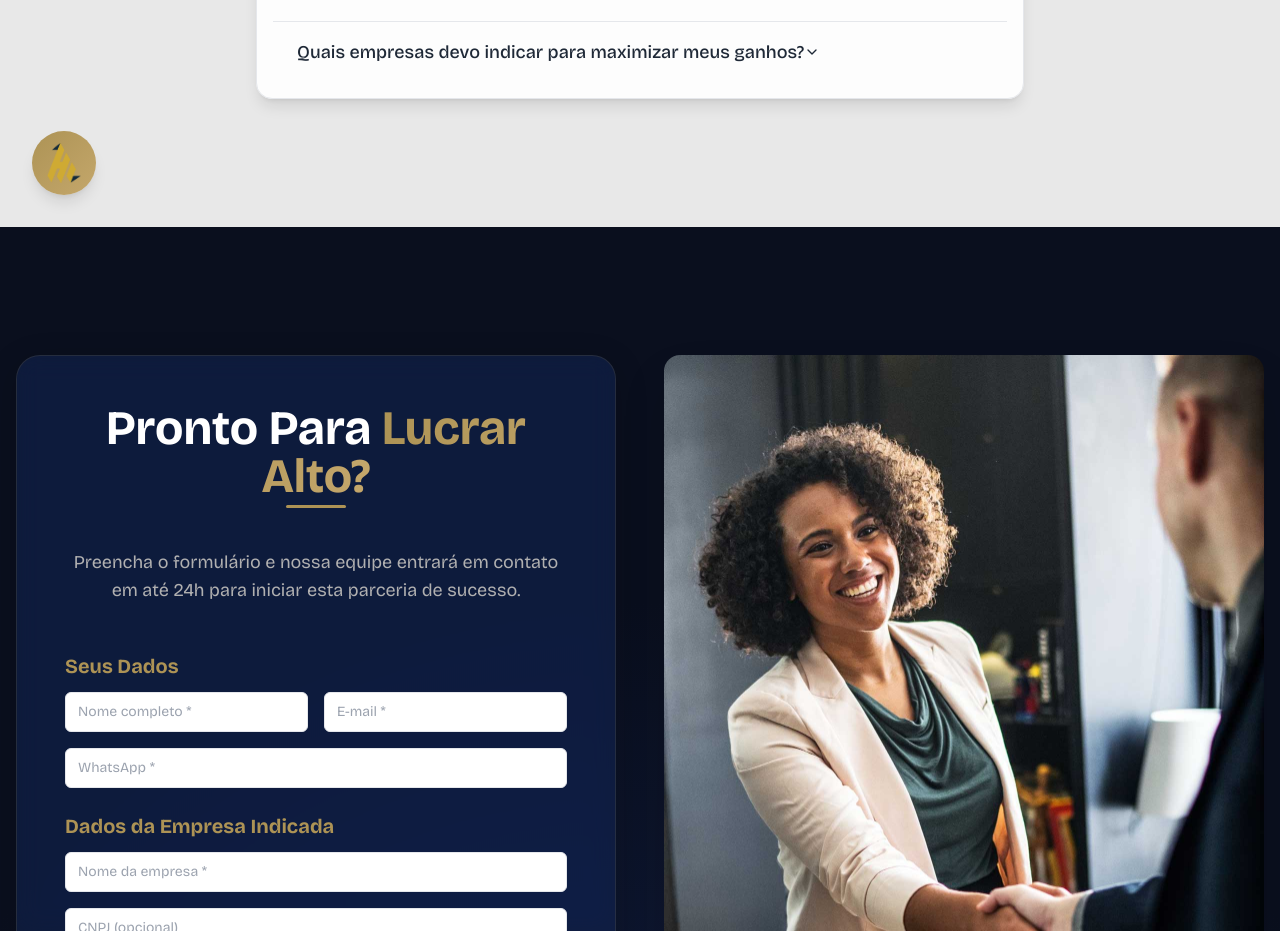
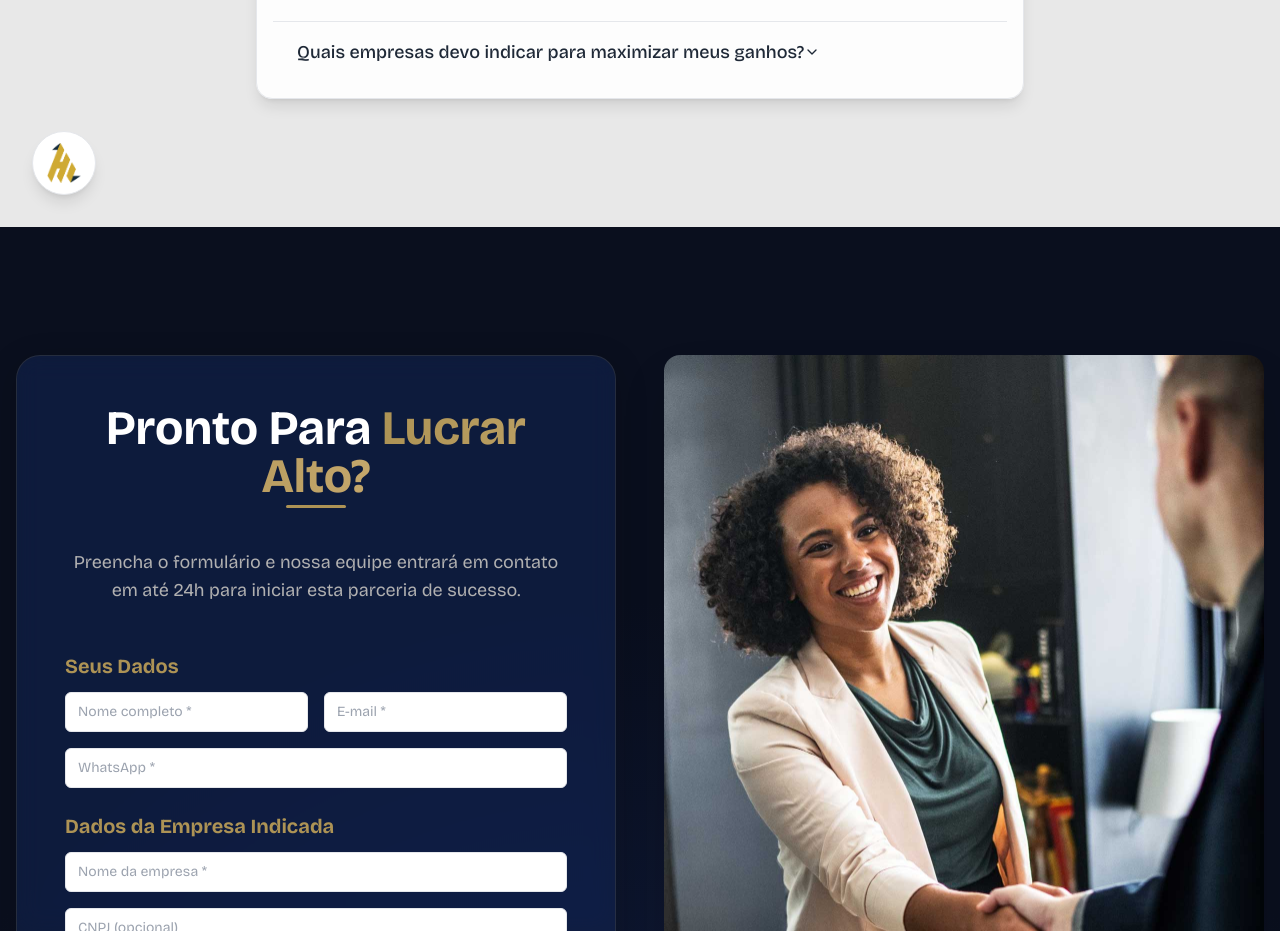
Before and after one commit to projetosvfx/hc-assessoria-partner-program-v2, a React (Vite) app: page / in a window 1280 px wide. Shown: the part 5040-5971 px from the top of the page. Built offline with nearby package versions, Linux system fonts and the light colour scheme.

Commit message:
Update floating icon with white circle

```diff
--- a/App.tsx
+++ b/App.tsx
@@ -843,9 +843,9 @@ export default function App() {
             </div>
           </div>
 
-          {/* Floating icon in bottom left corner */}
+          {/* Floating icon in bottom left corner with white circle */}
           <div className="absolute bottom-8 left-8 z-20">
-            <div className="w-16 h-16 bg-gradient-to-br from-[var(--color-accent-gold)] to-[var(--color-accent-gold-light)] rounded-full shadow-lg flex items-center justify-center hover:scale-110 transition-transform duration-300 cursor-pointer">
+            <div className="w-16 h-16 bg-white rounded-full shadow-lg flex items-center justify-center hover:scale-110 transition-transform duration-300 cursor-pointer border border-gray-200">
               <img
                 src="/hc-icone-detelha.png"
                 alt="Ícone HC"
```
